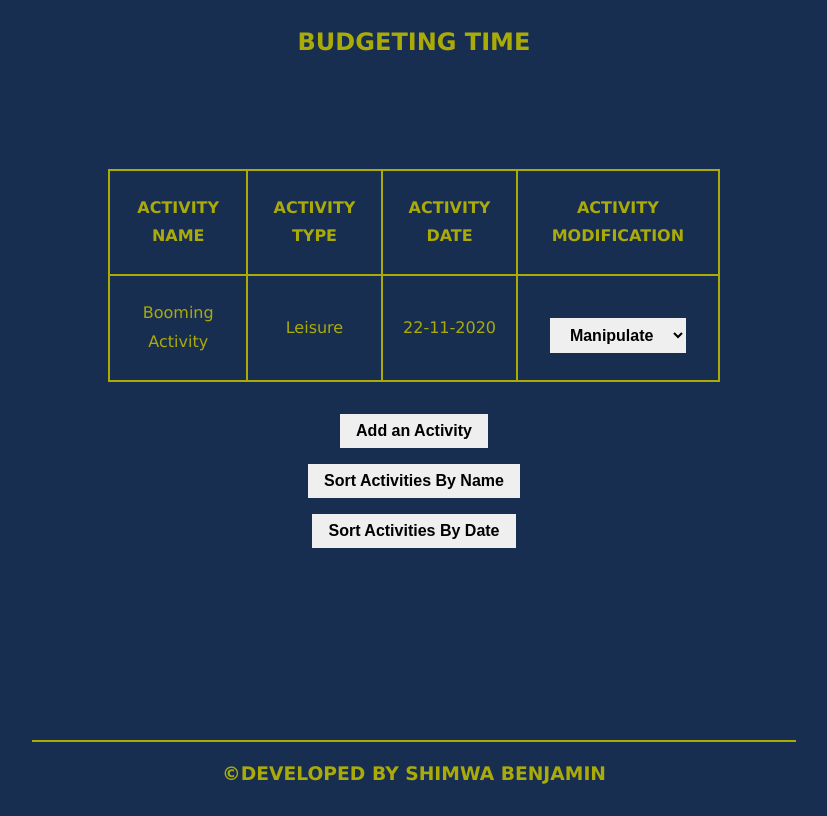
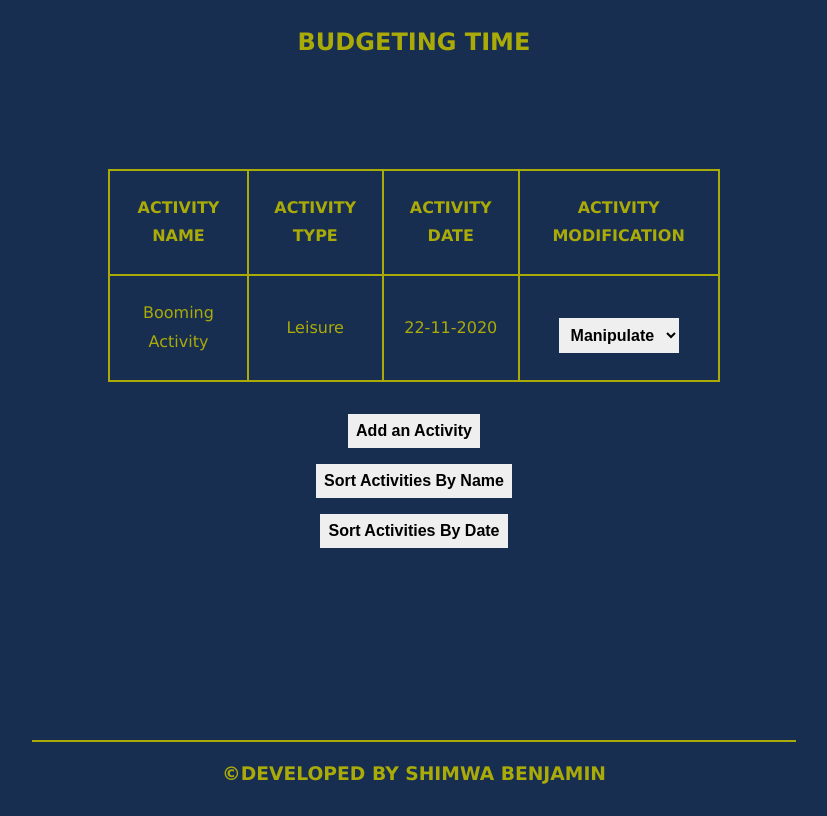
Before and after one commit to Ben22-Developer/Budget-Table, a plain HTML site: page index.html in a window 1280 px wide. Shown: the whole page, without its empty margins (226-1053 px from the left). Drawn offline with Linux system fonts and the light colour scheme.

Commit message:
Update style.css

```diff
--- a/files/style.css
+++ b/files/style.css
@@ -33,12 +33,12 @@ table,th,td,tr {
     padding: 0 1rem;
 }
 
-table,div {
+table,#pageBtns {
     justify-self: center;
-    width: 80%;
+    max-width: 80%;
 }
 
-div {
+#pageBtns {
     margin: 1rem 0 0 0;
     display: flex;
     flex-direction: column;
@@ -50,7 +50,7 @@ select,button {
     width: max-content;
     font-weight: bolder;
     font-size: 1rem;
-    padding: .5rem 1rem;
+    padding: .5rem;
     border: none;
 }
 
@@ -63,10 +63,10 @@ select:active,button:active {
     background-color: var(--yelloish-color);
     color: var(--bluish-color);
 }
-/*
+
 dialog {
- backdrop-filter: var(--bluish-color);
-} */
+    backdrop-filter: var(--bluish-color);
+}
 
 form {
     width: 20rem;
@@ -89,6 +89,14 @@ footer {
     }
 }
 
-html {
+@media (width < 600px) {
+    table,th,td,tr {
+        padding: 0 .3rem;
+    }
+}
 
+@media (width < 480px) {
+    html {
+        font-size: 11px;
+    }
 }
```
